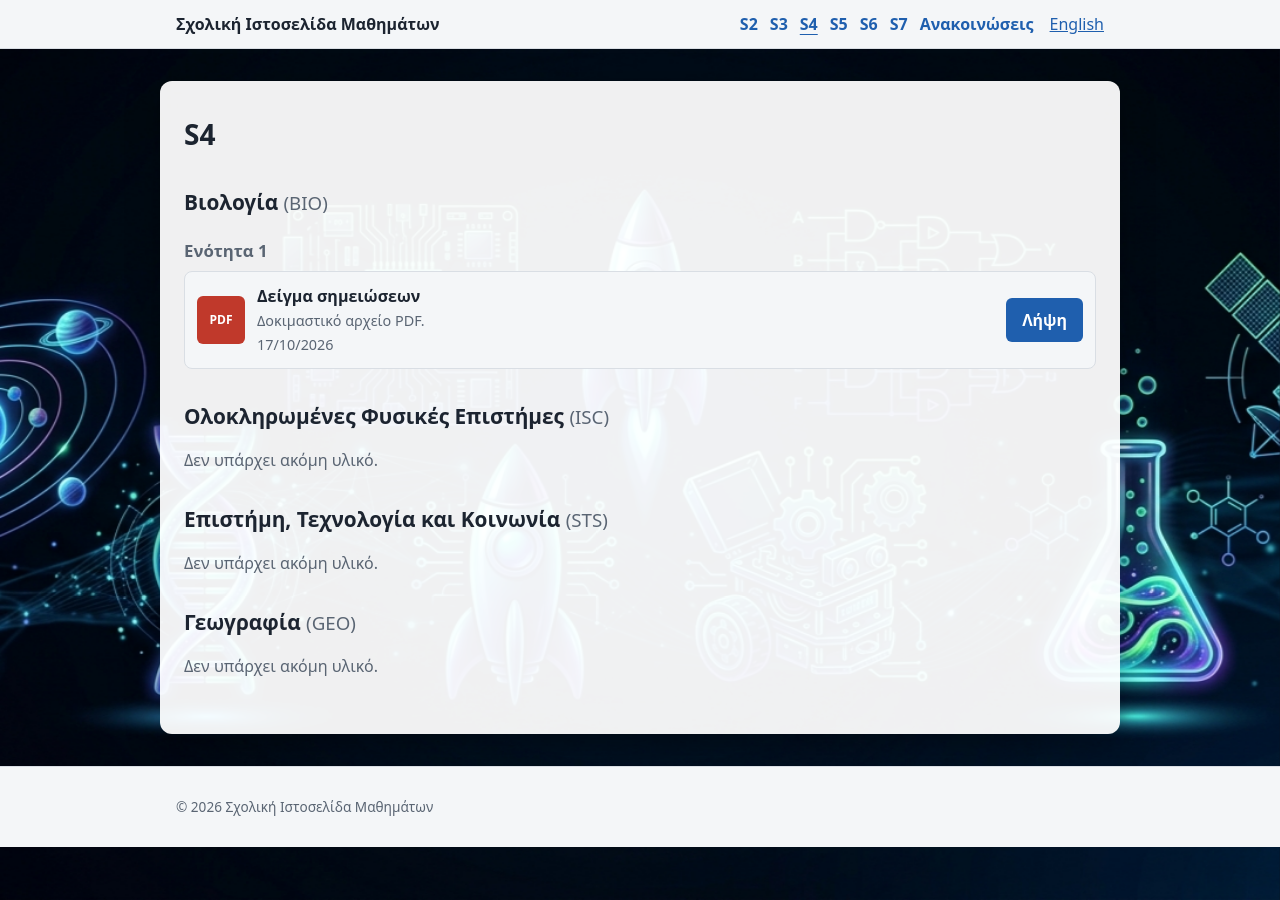
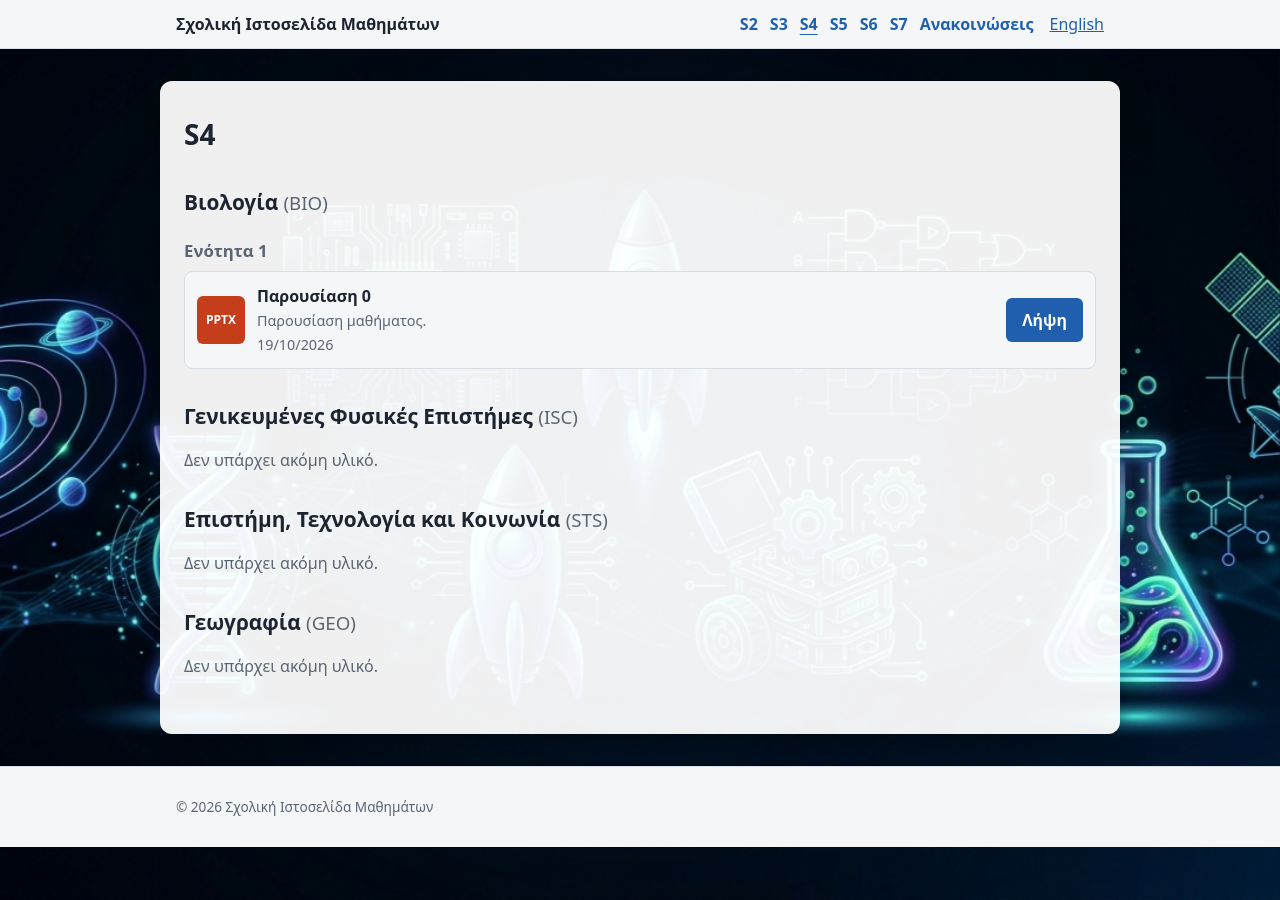
Before and after one commit to kalzei/seeh, a Jekyll site: the page built from el/s4.md, in a window 1280 px wide. Built offline with Jekyll 4.4.1, drawn with Linux system fonts in a browser that asks for light colours.

Commit message:
Bio test

```diff
--- a/_data/materials.yml
+++ b/_data/materials.yml
@@ -7,11 +7,11 @@
   class: s4
   subject: bio
   unit: 1
-  title: { el: "Δείγμα σημειώσεων", en: "Sample notes" }
-  description: { el: "Δοκιμαστικό αρχείο PDF.", en: "Test PDF file." }
-  file: /materials/s4/bio/sample.pdf
-  type: pdf
-  date: 2026-10-17
+  title: { el: "Παρουσίαση 0", en: " Presentation 0" }
+  description: { el: "Παρουσίαση μαθήματος.", en: " Lesson presentation." }
+  file: materials/s4/bio/0.EL_Bio_Unit1_L1_WhatIsLife.pptx
+  type: pptx
+  date: 2026-10-19
 
 - id: s5-geo-sample
   class: s5
--- a/_data/subjects.yml
+++ b/_data/subjects.yml
@@ -5,7 +5,7 @@
 
 - slug: isc
   code: ISC
-  name: { el: "Ολοκληρωμένες Φυσικές Επιστήμες", en: "Integrated Science" }
+  name: { el: "Γενικευμένες Φυσικές Επιστήμες", en: "Integrated Science" }
 
 - slug: sts
   code: STS
```
Also changed, not shown: 1 other file.
